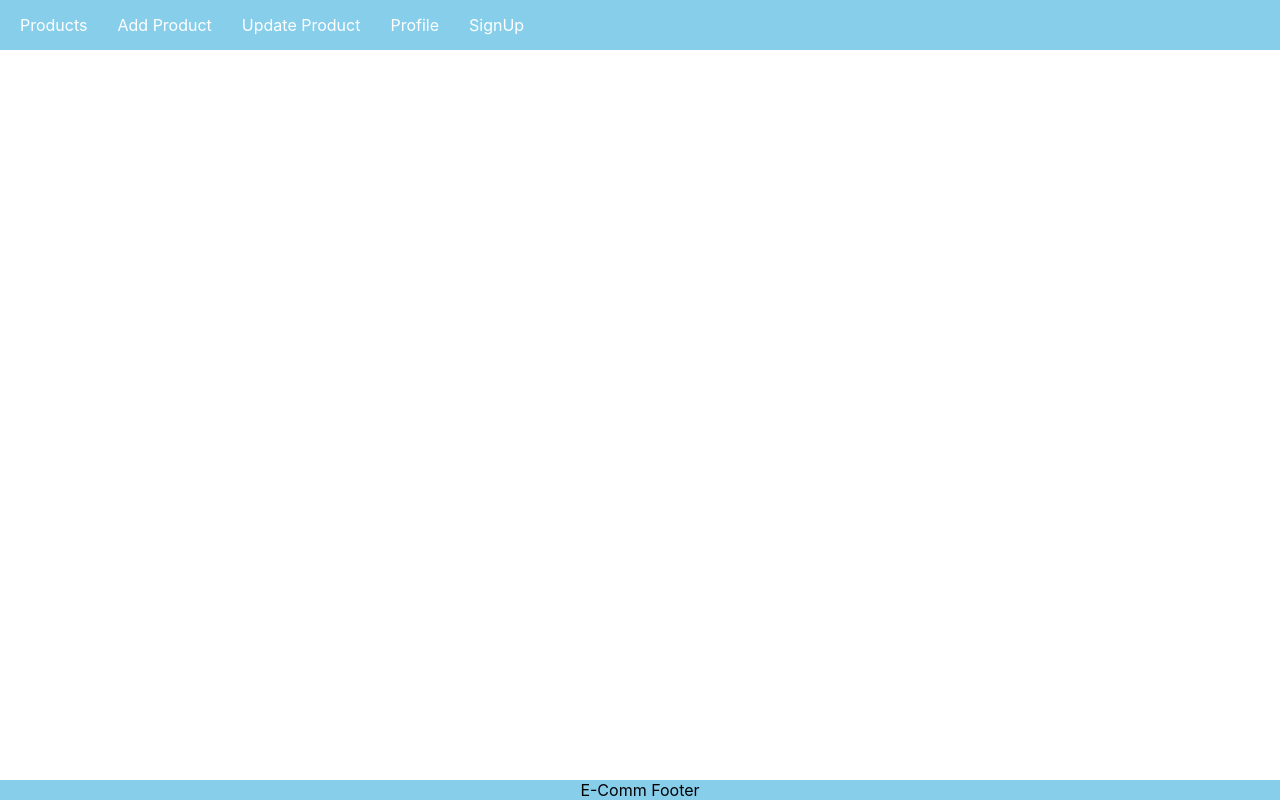
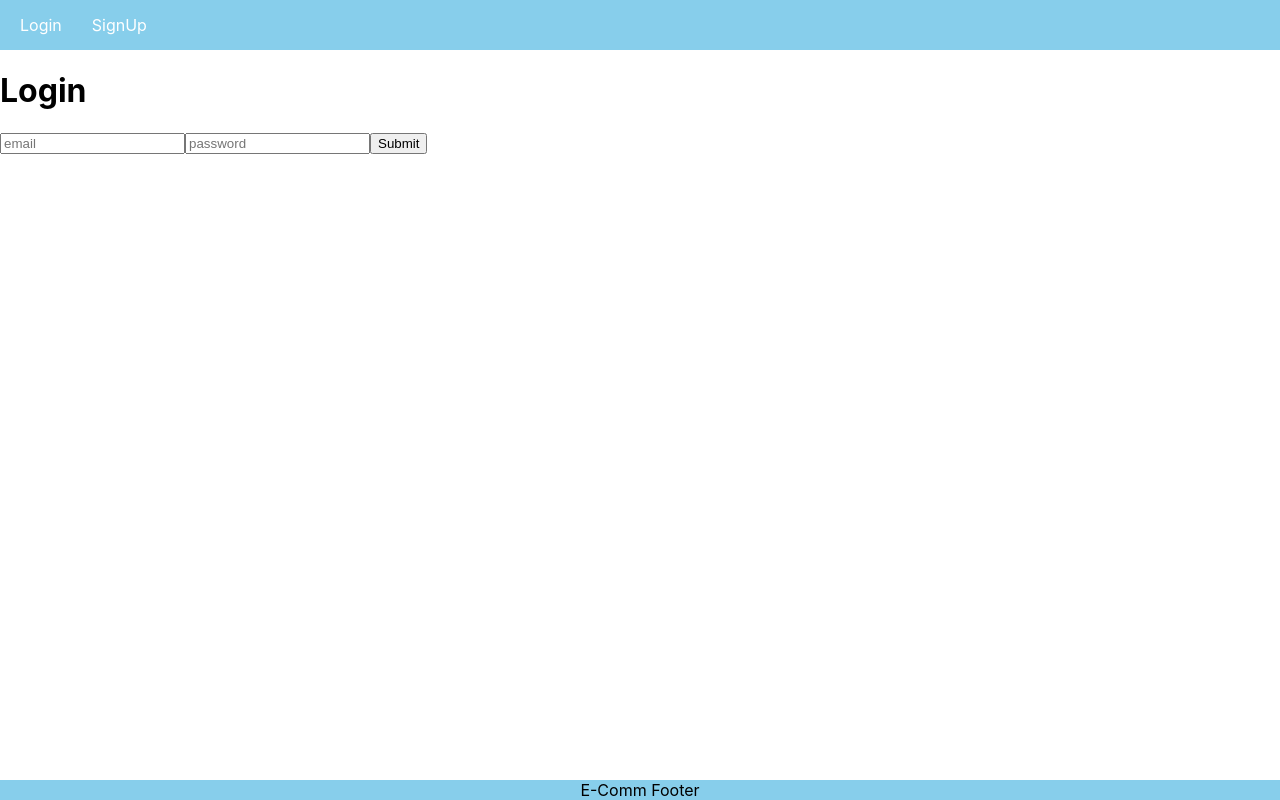
Before and after one commit to amrita-jaiswal/E-Commerce-Frontend, a React (Create React App) app: page /login in a window 1280 px wide. Built offline with nearby package versions, Linux system fonts and the light colour scheme.

Commit message:
Login API Integrated

```diff
--- a/src/App.js
+++ b/src/App.js
@@ -1,6 +1,7 @@
 import { BrowserRouter, Route, Routes } from "react-router-dom";
 import "./App.css";
 import Footer from "./components/Footer";
+import Login from "./components/Login";
 import Nav from "./components/Nav";
 import PrivateComponent from "./components/PrivateComponent";
 import SignUp from "./components/SignUp";
@@ -20,6 +21,8 @@
             <Route path="/Profile" element={<h1>Profile</h1>} />
           </Route>
           <Route path="/Signup" element={<SignUp />} />
+          <Route path="/login" element={<Login/>} />
+
         </Routes>
       </BrowserRouter>
       <Footer />
--- /dev/null
+++ b/src/components/Login.js
@@ -0,0 +1,48 @@
+import React, { useEffect, useState } from "react";
+import { useNavigate } from "react-router-dom";
+
+export default function Login() {
+  const [email, setEmail] = useState("");
+  const [password, setPassword] = useState("");
+  const navigate = useNavigate();
+
+  useEffect(() => {
+    const auth = localStorage.getItem("user");
+    if (auth) {
+      navigate("/");
+    }
+  });
+  const submitHandler = async () => {
+    let result = await fetch("http://localhost:5000/login", {
+      method: "post",
+      body: JSON.stringify({ email, password }),
+      headers: {
+        "Content-type": "application/json",
+      },
+    });
+    result = await result.json();
+    console.warn(result);
+    localStorage.setItem("user", JSON.stringify(result));
+
+  };
+
+  return (
+    <div>
+      <h1>Login</h1>
+
+      <input
+        type="text"
+        placeholder="email"
+        value={email}
+        onChange={(e) => setEmail(e.target.value)}
+      />
+      <input
+        type="password"
+        placeholder="password"
+        value={password}
+        onChange={(e) => setPassword(e.target.value)}
+      />
+      <button onClick={submitHandler}>Submit</button>
+    </div>
+  );
+}
--- a/src/components/Nav.js
+++ b/src/components/Nav.js
@@ -10,6 +10,8 @@
   };
 
   return (
+    <div>
+      {auth ? (
         <ul className="nav-ui nav-ul">
           <li>
             <Link to={"/"}>Products</Link>
@@ -24,13 +26,22 @@
             <Link to={"/profile"}>Profile</Link>
           </li>
           <li>
-        {auth ? (
-          <Link onClick={logout} to={"/signup"}>Logout</Link>
-        ) : (
-          <Link to={"/signup"}>SignUp</Link>
-        )}
+            <Link onClick={logout} to={"/signup"}>
+              Logout
+            </Link>
           </li>
         </ul>
+      ) : (
+        <ul className="nav-ui nav-ul">
+          <li>
+            <Link to={"/login"}>Login</Link>
+          </li>
+          <li>
+            <Link to={"/signup"}>SignUp</Link>
+          </li>
+        </ul>
+      )}
+    </div>
   );
 };
 
```
Lines whose indentation alone changed are shown as unchanged.
